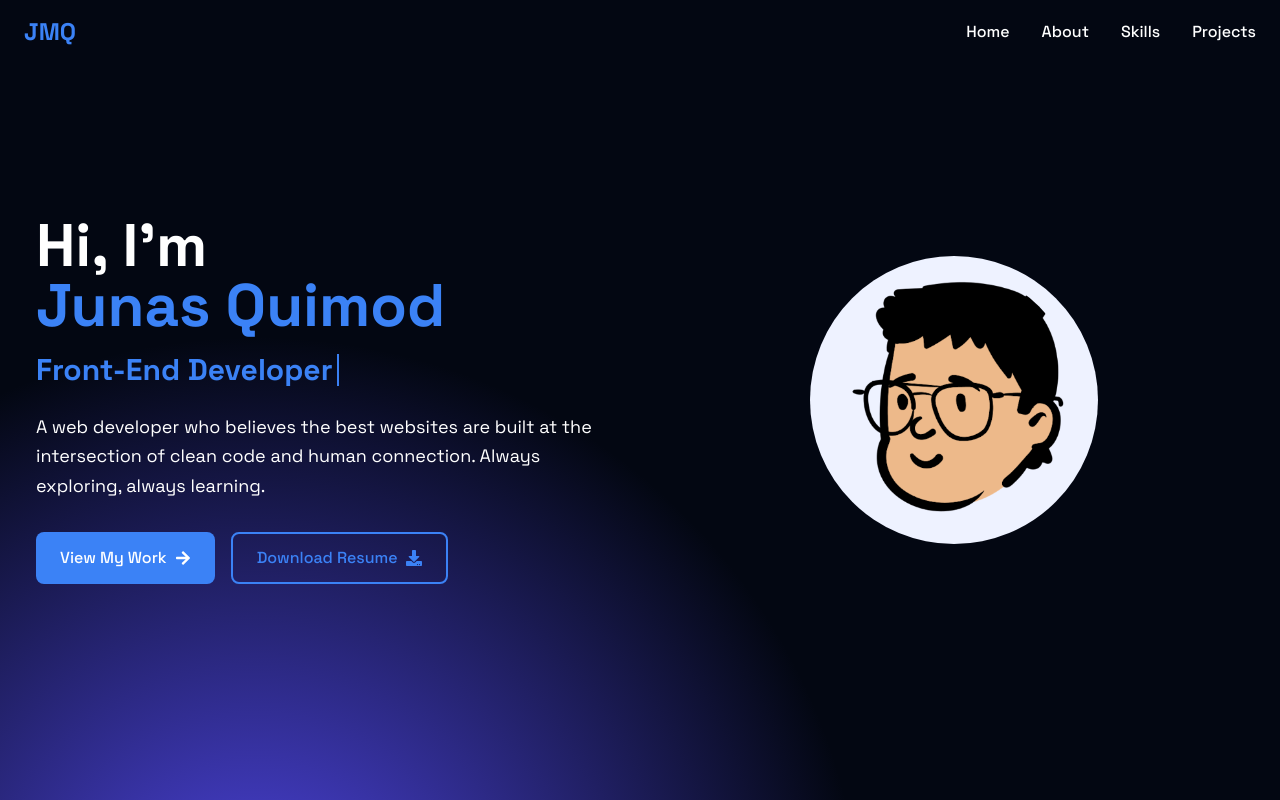
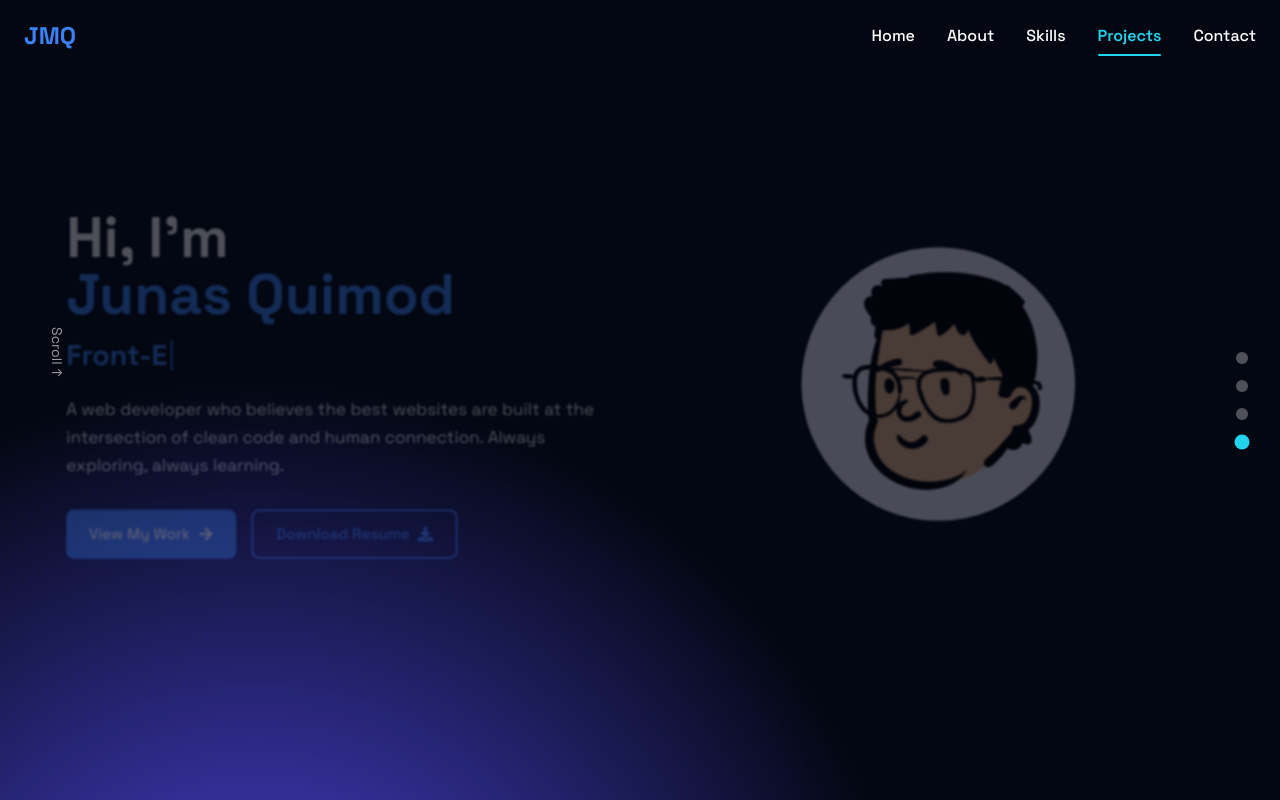
Before and after one commit to rest1npeas/jmq.github.io, a React (Vite) app: page / in a window 1280 px wide. Shown: the top 800 px of the page. Built offline with nearby package versions, Linux system fonts and the light colour scheme; the HTML template or start-up script is replaced by a standard one.

Commit message:
added scroll transition

```diff
--- a/src/App.jsx
+++ b/src/App.jsx
@@ -1,22 +1,191 @@
-import React from 'react'
+import React, { useState, useEffect } from 'react'
 import Header from './components/Header'
 import Hero from './components/Hero'
 import About from './components/About'
 import Skills from './components/Skills'
 import Projects from './components/Projects'
-import Contact from './components/Contact'
 import Footer from './components/Footer'
 
 function App() {
+  const [activeSection, setActiveSection] = useState(0);
+  const [scrollDirection, setScrollDirection] = useState('down');
+
+  // Exclude footer from presentation sections
+  const presentationSections = ['hero', 'about', 'skills', 'projects'];
+  const allSections = ['hero', 'about', 'skills', 'projects', 'footer'];
+
+  useEffect(() => {
+    let lastScrollY = window.scrollY;
+    let ticking = false;
+
+    const updateActiveSection = () => {
+      const scrollY = window.scrollY;
+      const windowHeight = window.innerHeight;
+
+      // Determine scroll direction
+      setScrollDirection(scrollY > lastScrollY ? 'down' : 'up');
+      lastScrollY = scrollY;
+
+      // Calculate which section is currently in view (only for presentation sections)
+      const sectionPositions = presentationSections.map((section, index) => {
+        const element = document.getElementById(section);
+        if (element) {
+          const rect = element.getBoundingClientRect();
+          return {
+            index,
+            top: rect.top,
+            bottom: rect.bottom,
+            height: rect.height
+          };
+        }
+        return null;
+      }).filter(Boolean);
+
+      // Find the section that's most in view
+      const viewportMiddle = windowHeight / 2;
+      let activeIndex = 0;
+      let maxVisibility = 0;
+
+      sectionPositions.forEach((section) => {
+        const visibleHeight = Math.min(section.bottom, windowHeight) - Math.max(section.top, 0);
+        const visibility = visibleHeight / windowHeight;
+
+        if (visibility > maxVisibility) {
+          maxVisibility = visibility;
+          activeIndex = section.index;
+        }
+      });
+
+      // If we're in the footer area, keep the last presentation section active
+      const footerElement = document.getElementById('footer');
+      if (footerElement) {
+        const footerRect = footerElement.getBoundingClientRect();
+        if (footerRect.top < windowHeight * 0.7) {
+          // When footer is 70% in view, keep projects section as active
+          setActiveSection(3); // projects section index
+        } else {
+          setActiveSection(activeIndex);
+        }
+      } else {
+        setActiveSection(activeIndex);
+      }
+
+      ticking = false;
+    };
+
+    const handleScroll = () => {
+      if (!ticking) {
+        requestAnimationFrame(updateActiveSection);
+        ticking = true;
+      }
+    };
+
+    window.addEventListener('scroll', handleScroll, { passive: true });
+    window.addEventListener('resize', updateActiveSection);
+
+    // Initial check
+    setTimeout(updateActiveSection, 100);
+
+    return () => {
+      window.removeEventListener('scroll', handleScroll);
+      window.removeEventListener('resize', updateActiveSection);
+    };
+  }, []);
+
+  const getSectionAnimation = (sectionIndex) => {
+    // Footer gets no animation
+    if (sectionIndex === 4) return 'opacity-100 translate-y-0 scale-100 blur-0';
+
+    if (sectionIndex === activeSection) {
+      return 'opacity-100 translate-y-0 scale-100 blur-0';
+    } else if (sectionIndex < activeSection) {
+      // Sections above current view
+      return 'opacity-30 -translate-y-4 scale-95 blur-[1px]';
+    } else {
+      // Sections below current view
+      return 'opacity-30 translate-y-4 scale-95 blur-[1px]';
+    }
+  };
+
   return (
-    <div class="min-h-screen bg-gray-950 text-white relative bg-[radial-gradient(circle_at_20%_30%,#4f46e5_0%,transparent_25%),radial-gradient(circle_at_80%_70%,#06b6d4_0%,transparent_25%)]">
-      <Header />
-      <Hero />
-      <About />
-      <Skills />
-      <Projects />
-      {/* <Contact /> */}
-      <Footer />
+    <div className="min-h-screen bg-gray-950 text-white relative bg-[radial-gradient(circle_at_20%_30%,#4f46e5_0%,transparent_25%),radial-gradient(circle_at_80%_70%,#06b6d4_0%,transparent_25%)]">
+      <Header activeSection={activeSection} />
+
+      <div className="relative">
+        {/* Navigation Dots - Only for presentation sections */}
+        <div className="fixed right-8 top-1/2 transform -translate-y-1/2 z-40 flex flex-col space-y-4">
+          {allSections.map((section, index) => {
+            // Skip footer dot if it's the last section
+            if (index === 4) return null;
+
+            return (
+              <button
+                key={section}
+                onClick={() => {
+                  const element = document.getElementById(section);
+                  element?.scrollIntoView({
+                    behavior: 'smooth',
+                    block: 'start'
+                  });
+                }}
+                className={`w-3 h-3 rounded-full transition-all duration-300 relative ${
+                  index === activeSection
+                    ? 'bg-cyan-400 scale-125'
+                    : 'bg-white/30 hover:bg-white/50'
+                }`}
+                title={section.charAt(0).toUpperCase() + section.slice(1)}
+              >
+                {index === activeSection && (
+                  <span className="absolute inset-0 rounded-full bg-cyan-400 animate-ping opacity-75"></span>
+                )}
+              </button>
+            );
+          })}
+        </div>
+
+        {/* Scroll Indicator */}
+        <div className="fixed left-8 top-1/2 transform -translate-y-1/2 z-40">
+          <div className={`text-white/60 text-sm rotate-90 origin-center whitespace-nowrap mb-20 transition-all duration-300 ${
+            scrollDirection === 'down' ? 'translate-y-2' : '-translate-y-2'
+          }`}>
+            Scroll {scrollDirection === 'down' ? '↓' : '↑'}
+          </div>
+        </div>
+
+        {/* Presentation Sections with Animations */}
+        <section
+          id="hero"
+          className={`min-h-screen transition-all duration-1000 ease-out ${getSectionAnimation(0)}`}
+        >
+          <Hero />
+        </section>
+
+        <section
+          id="about"
+          className={`min-h-screen transition-all duration-1000 ease-out flex items-center justify-center ${getSectionAnimation(1)}`}
+        >
+          <About />
+        </section>
+
+        <section
+          id="skills"
+          className={`min-h-screen transition-all duration-1000 ease-out flex items-center justify-center ${getSectionAnimation(2)}`}
+        >
+          <Skills />
+        </section>
+
+        <section
+          id="projects"
+          className={`min-h-screen transition-all duration-1000 ease-out flex items-center justify-center ${getSectionAnimation(3)}`}
+        >
+          <Projects />
+        </section>
+
+        {/* Footer - No animations */}
+        <section id="footer" className="opacity-100">
+          <Footer />
+        </section>
+      </div>
     </div>
   )
 }
--- a/src/components/About.jsx
+++ b/src/components/About.jsx
@@ -21,7 +21,7 @@ const About = () => {
   ]
 
   return (
-    <section id="about" className="section-padding">
+    <section className="section-padding">
       <div className="container mx-auto px-6">
         <div className="text-center mb-16">
           <h2 className="text-4xl font-bold text-secondary mb-4">About Me</h2>
--- a/src/components/Contact.jsx
+++ b/src/components/Contact.jsx
@@ -24,7 +24,7 @@ const Contact = () => {
   }
 
   return (
-    <section id="contact" className="section-padding bg-gray-50">
+    <section className="section-padding bg-gray-50">
       <div className="container mx-auto px-6">
         <div className="text-center mb-16">
           <h2 className="text-4xl font-bold text-secondary mb-4">Get In Touch</h2>
--- a/src/components/Header.jsx
+++ b/src/components/Header.jsx
@@ -1,7 +1,7 @@
 import React, { useState, useEffect } from 'react'
 import { FaBars, FaTimes } from 'react-icons/fa'
 
-const Header = () => {
+const Header = ({ activeSection = 0 }) => {
   const [isMenuOpen, setIsMenuOpen] = useState(false)
   const [isScrolled, setIsScrolled] = useState(false)
 
@@ -14,12 +14,28 @@ const Header = () => {
   }, [])
 
   const navItems = [
-    { name: 'Home', href: '#home' },
-    { name: 'About', href: '#about' },
-    { name: 'Skills', href: '#skills' },
-    { name: 'Projects', href: '#projects' },
-    // { name: 'Contact', href: '#contact' },
+    { name: 'Home', href: '#hero', section: 0 },
+    { name: 'About', href: '#about', section: 1 },
+    { name: 'Skills', href: '#skills', section: 2 },
+    { name: 'Projects', href: '#projects', section: 3 },
+    { name: 'Contact', href: '#footer', section: 4 },
   ]
+
+  const handleNavClick = (href, sectionIndex) => {
+    setIsMenuOpen(false)
+
+    const element = document.querySelector(href)
+    if (element) {
+      element.scrollIntoView({
+        behavior: 'smooth',
+        block: 'start'
+      })
+    }
+  }
+
+  const shouldHighlight = (sectionIndex) => {
+    return sectionIndex <= 3 && sectionIndex === activeSection;
+  }
 
   return (
     <header className={`fixed w-full z-50 transition-all duration-300 ${
@@ -27,7 +43,14 @@ const Header = () => {
     }`}>
       <nav className="container mx-auto px-6 py-4">
         <div className="flex justify-between items-center">
-          <a href="#home" className="text-2xl font-bold text-primary">
+          <a
+            href="#hero"
+            className="text-2xl font-bold text-primary hover:text-cyan-400 transition-colors duration-300"
+            onClick={(e) => {
+              e.preventDefault()
+              handleNavClick('#hero', 0)
+            }}
+          >
             JMQ
           </a>
 
@@ -37,16 +60,27 @@ const Header = () => {
               <a
                 key={item.name}
                 href={item.href}
-                className="text-secondary hover:text-primary font-medium transition-colors duration-300"
+                onClick={(e) => {
+                  e.preventDefault()
+                  handleNavClick(item.href, item.section)
+                }}
+                className={`font-medium transition-all duration-300 relative py-2 ${
+                  shouldHighlight(item.section)
+                    ? 'text-cyan-400 font-semibold'
+                    : 'text-secondary hover:text-primary'
+                }`}
               >
                 {item.name}
+                {shouldHighlight(item.section) && (
+                  <span className="absolute bottom-0 left-0 w-full h-0.5 bg-cyan-400 rounded-full"></span>
+                )}
               </a>
             ))}
           </div>
 
           {/* Mobile Menu Button */}
           <button
-            className="md:hidden text-2xl text-secondary"
+            className="md:hidden text-2xl text-secondary hover:text-primary transition-colors duration-300"
             onClick={() => setIsMenuOpen(!isMenuOpen)}
           >
             {isMenuOpen ? <FaTimes /> : <FaBars />}
@@ -54,20 +88,34 @@ const Header = () => {
         </div>
 
         {/* Mobile Menu */}
-        {isMenuOpen && (
-          <div className="md:hidden mt-4 bg-transparent backdrop-blur-md rounded-lg p-4">
+        <div className={`md:hidden transition-all duration-300 overflow-hidden ${
+          isMenuOpen ? 'max-h-64 opacity-100 mt-4' : 'max-h-0 opacity-0'
+        }`}>
+          <div className="bg-gray-900/90 backdrop-blur-md rounded-lg p-4 border border-gray-700">
             {navItems.map((item) => (
               <a
                 key={item.name}
                 href={item.href}
-                className="block py-2 text-secondary hover:text-primary font-medium transition-colors duration-300"
-                onClick={() => setIsMenuOpen(false)}
+                onClick={(e) => {
+                  e.preventDefault()
+                  handleNavClick(item.href, item.section)
+                }}
+                className={`block py-3 px-4 rounded-lg transition-all duration-300 mb-2 last:mb-0 ${
+                  shouldHighlight(item.section)
+                    ? 'bg-cyan-400/10 text-cyan-400 border border-cyan-400/20'
+                    : 'text-secondary hover:text-primary hover:bg-gray-800/50'
+                }`}
               >
-                {item.name}
+                <div className="flex items-center justify-between">
+                  <span className="font-medium">{item.name}</span>
+                  {shouldHighlight(item.section) && (
+                    <span className="w-2 h-2 bg-cyan-400 rounded-full"></span>
+                  )}
+                </div>
               </a>
             ))}
           </div>
-        )}
+        </div>
       </nav>
     </header>
   )
--- a/src/components/Hero.jsx
+++ b/src/components/Hero.jsx
@@ -26,7 +26,7 @@ const Hero = () => {
   }, [text, index, texts])
 
   return (
-    <section id="home" className="min-h-screen flex items-center section-padding pt-20 bg-transparent">
+    <section className="min-h-screen flex items-center section-padding pt-20 bg-transparent">
       <div className="container mx-auto px-5">
         <div className="grid md:grid-cols-2 gap-12 items-center">
           <div>
--- a/src/components/Projects.jsx
+++ b/src/components/Projects.jsx
@@ -31,7 +31,7 @@ const Projects = () => {
   ]
 
   return (
-    <section id="projects" className="section-padding">
+    <section className="section-padding">
       <div className="container mx-auto px-6">
         <div className="text-center mb-16">
           <h2 className="text-4xl font-bold text-secondary mb-4">Websites I Worked With</h2>
--- a/src/components/Skills.jsx
+++ b/src/components/Skills.jsx
@@ -13,7 +13,7 @@ const Skills = () => {
   ]
 
   return (
-    <section id="skills" className="section-padding bg-transparent">
+    <section className="section-padding bg-transparent">
       <div className="container mx-auto px-6">
         <div className="text-center mb-16">
           <h2 className="text-4xl font-bold text-secondary mb-4">Skills & Technologies</h2>
```
